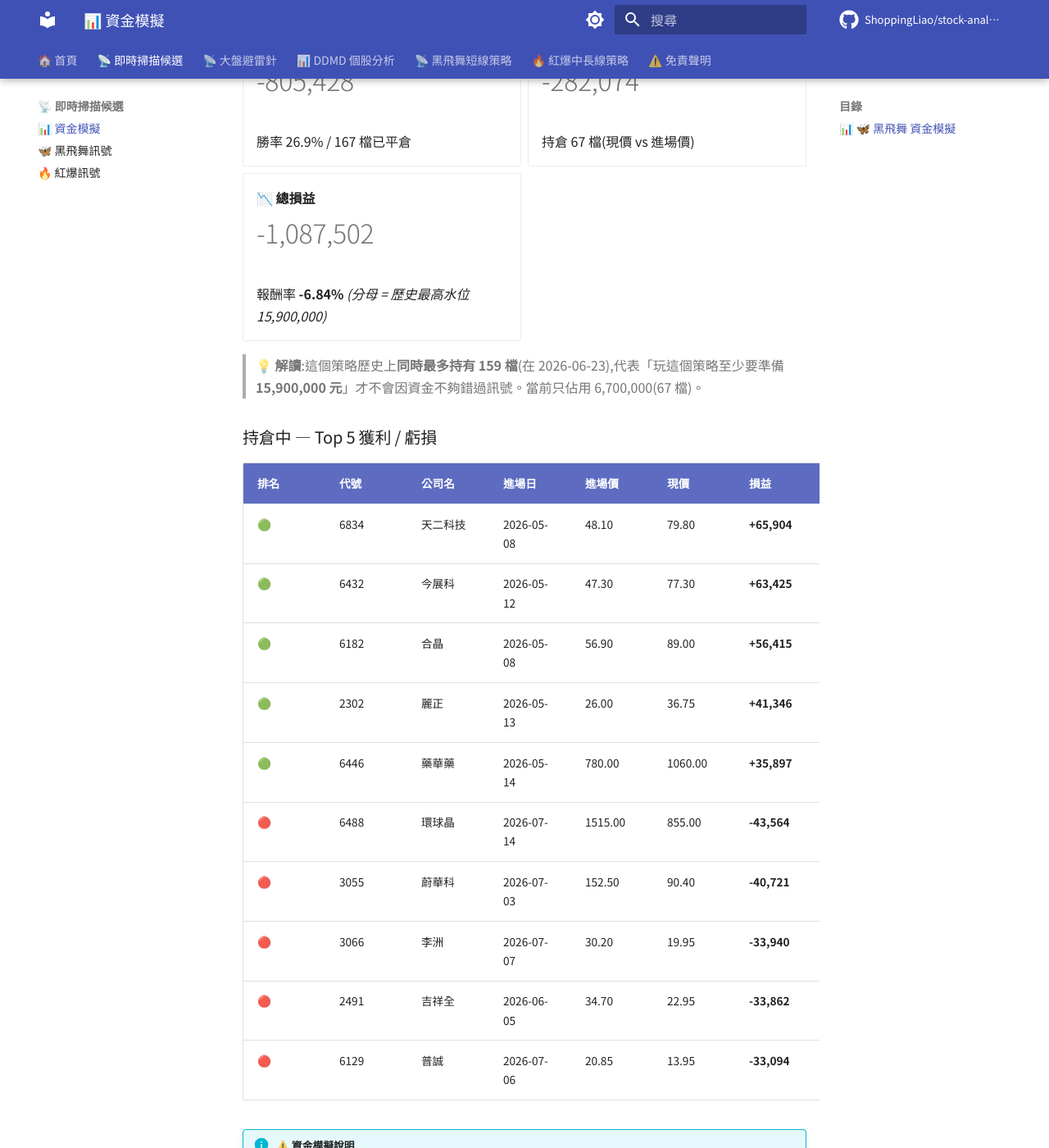
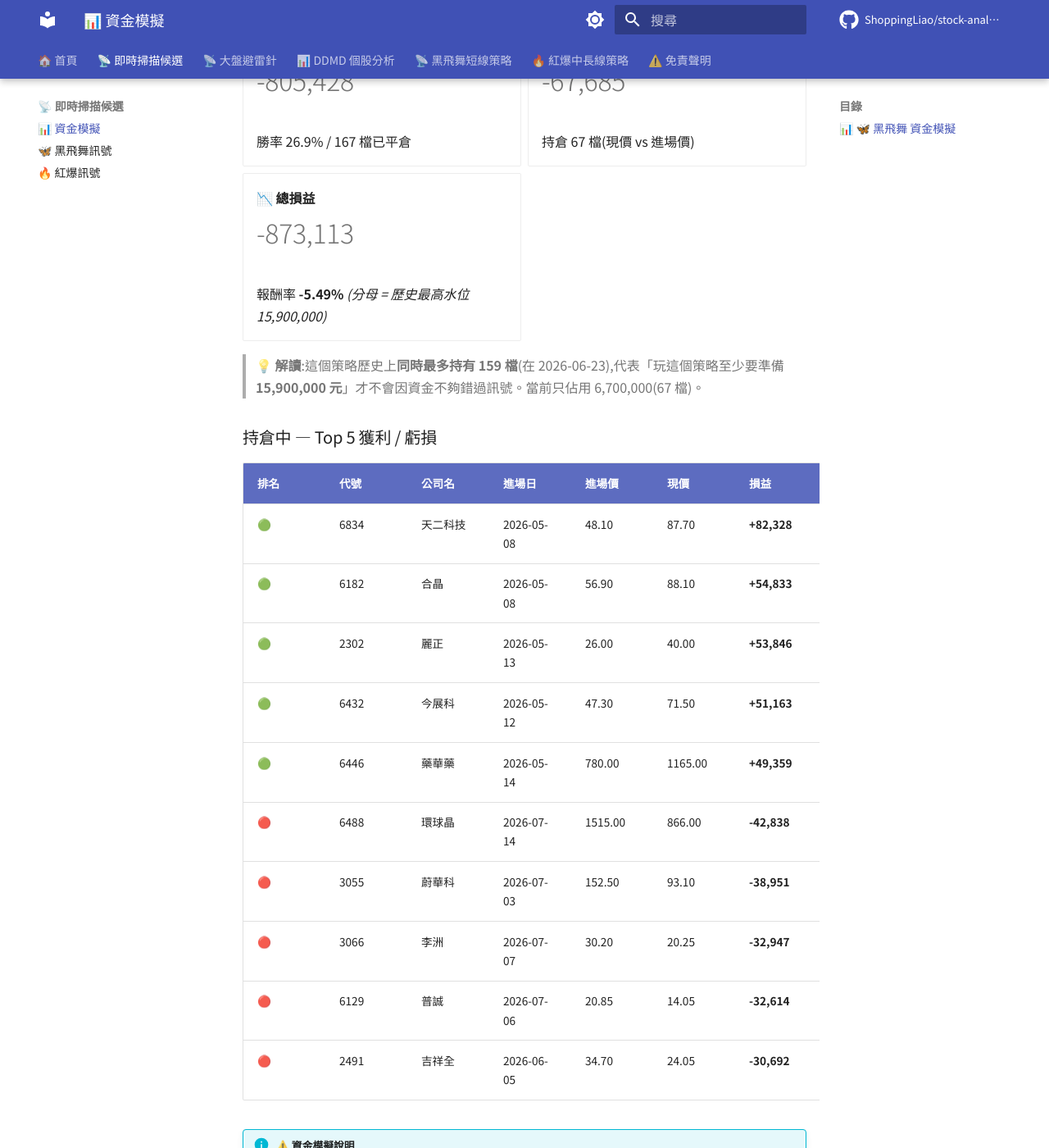
Before and after one commit to ShoppingLiao/stock-analysis-public, an MkDocs documentation site: the page built from docs/signals_capital.md, in a window 1280 px wide and 1400 px high, scrolled down 2029 px. Shown: the whole window at 82% size. Built offline with MkDocs 1.6.1 and Material for MkDocs 9.7.7, drawn with Linux system fonts in a browser that asks for light colours; comment, search, counter and statistics services are not loaded; some of the changed text lies outside the part shown.

Commit message:
docs(signals): update BB + RB + capital (2026-08-03)

```diff
--- a/docs/signals_capital.md
+++ b/docs/signals_capital.md
@@ -35,15 +35,15 @@
 
 -   **🟡 未實現損益**
 
-    # +4,275
+    # +4,623
 
     持倉 3 檔(現價 vs 進場價)
 
 -   **📈 總損益**
 
-    # +519,199
+    # +519,547
 
-    報酬率 **+7.52%** _(分母 = 歷史最高水位 6,900,000)_
+    報酬率 **+7.53%** _(分母 = 歷史最高水位 6,900,000)_
 
 </div>
 
@@ -54,8 +54,8 @@
 | 排名 | 代號 | 公司名 | 進場日 | 進場價 | 現價 | 損益 | 損益% |
 |------|------|--------|--------|--------|------|------|-------|
 | 🟢 | 2834 | 臺企銀 | 2026-06-16 | 17.45 | 18.20 | **+4,298** | **+4.30%** |
-| 🟢 | 2801 | 彰銀 | 2026-07-24 | 24.40 | 25.20 | **+3,279** | **+3.28%** |
-| 🔴 | 2897 | 王道銀行 | 2026-06-22 | 10.60 | 10.25 | **-3,302** | **-3.30%** |
+| 🟢 | 2801 | 彰銀 | 2026-07-24 | 24.40 | 25.40 | **+4,098** | **+4.10%** |
+| 🔴 | 2897 | 王道銀行 | 2026-06-22 | 10.60 | 10.20 | **-3,774** | **-3.77%** |
 
 !!! info "⚠️ 資金模擬說明"
     每檔固定投入 **100,000 元**(教育性質,實際操作會依 TDMD 評分動態調整部位)。
@@ -90,15 +90,15 @@
 
 -   **🟡 未實現損益**
 
-    # -282,074
+    # -67,685
 
     持倉 67 檔(現價 vs 進場價)
 
 -   **📉 總損益**
 
-    # -1,087,502
+    # -873,113
 
-    報酬率 **-6.84%** _(分母 = 歷史最高水位 15,900,000)_
+    報酬率 **-5.49%** _(分母 = 歷史最高水位 15,900,000)_
 
 </div>
 
@@ -108,16 +108,16 @@
 
 | 排名 | 代號 | 公司名 | 進場日 | 進場價 | 現價 | 損益 | 損益% |
 |------|------|--------|--------|--------|------|------|-------|
-| 🟢 | 6834 | 天二科技 | 2026-05-08 | 48.10 | 79.80 | **+65,904** | **+65.90%** |
-| 🟢 | 6432 | 今展科 | 2026-05-12 | 47.30 | 77.30 | **+63,425** | **+63.42%** |
-| 🟢 | 6182 | 合晶 | 2026-05-08 | 56.90 | 89.00 | **+56,415** | **+56.41%** |
-| 🟢 | 2302 | 麗正 | 2026-05-13 | 26.00 | 36.75 | **+41,346** | **+41.35%** |
-| 🟢 | 6446 | 藥華藥 | 2026-05-14 | 780.00 | 1060.00 | **+35,897** | **+35.90%** |
-| 🔴 | 6488 | 環球晶 | 2026-07-14 | 1515.00 | 855.00 | **-43,564** | **-43.56%** |
-| 🔴 | 3055 | 蔚華科 | 2026-07-03 | 152.50 | 90.40 | **-40,721** | **-40.72%** |
-| 🔴 | 3066 | 李洲 | 2026-07-07 | 30.20 | 19.95 | **-33,940** | **-33.94%** |
-| 🔴 | 2491 | 吉祥全 | 2026-06-05 | 34.70 | 22.95 | **-33,862** | **-33.86%** |
-| 🔴 | 6129 | 普誠 | 2026-07-06 | 20.85 | 13.95 | **-33,094** | **-33.09%** |
+| 🟢 | 6834 | 天二科技 | 2026-05-08 | 48.10 | 87.70 | **+82,328** | **+82.33%** |
+| 🟢 | 6182 | 合晶 | 2026-05-08 | 56.90 | 88.10 | **+54,833** | **+54.83%** |
+| 🟢 | 2302 | 麗正 | 2026-05-13 | 26.00 | 40.00 | **+53,846** | **+53.85%** |
+| 🟢 | 6432 | 今展科 | 2026-05-12 | 47.30 | 71.50 | **+51,163** | **+51.16%** |
+| 🟢 | 6446 | 藥華藥 | 2026-05-14 | 780.00 | 1165.00 | **+49,359** | **+49.36%** |
+| 🔴 | 6488 | 環球晶 | 2026-07-14 | 1515.00 | 866.00 | **-42,838** | **-42.84%** |
+| 🔴 | 3055 | 蔚華科 | 2026-07-03 | 152.50 | 93.10 | **-38,951** | **-38.95%** |
+| 🔴 | 3066 | 李洲 | 2026-07-07 | 30.20 | 20.25 | **-32,947** | **-32.95%** |
+| 🔴 | 6129 | 普誠 | 2026-07-06 | 20.85 | 14.05 | **-32,614** | **-32.61%** |
+| 🔴 | 2491 | 吉祥全 | 2026-06-05 | 34.70 | 24.05 | **-30,692** | **-30.69%** |
 
 !!! info "⚠️ 資金模擬說明"
     每檔固定投入 **100,000 元**(教育性質,實際操作會依 TDMD 評分動態調整部位)。
@@ -150,15 +150,15 @@
 
 -   **🟡 未實現損益**
 
-    # -277,799
+    # -63,062
 
-    BB +4,275 + RB -282,074
+    BB +4,623 + RB -67,685
 
 -   **📉 總損益**
 
-    # -568,303
+    # -353,566
 
-    報酬率 **-2.49%** _(分母 = 兩策略歷史最高水位)_
+    報酬率 **-1.55%** _(分母 = 兩策略歷史最高水位)_
 
 </div>
 
```
Also changed, not shown: docs/signals_black_butterfly.md (+1 -1 lines).
